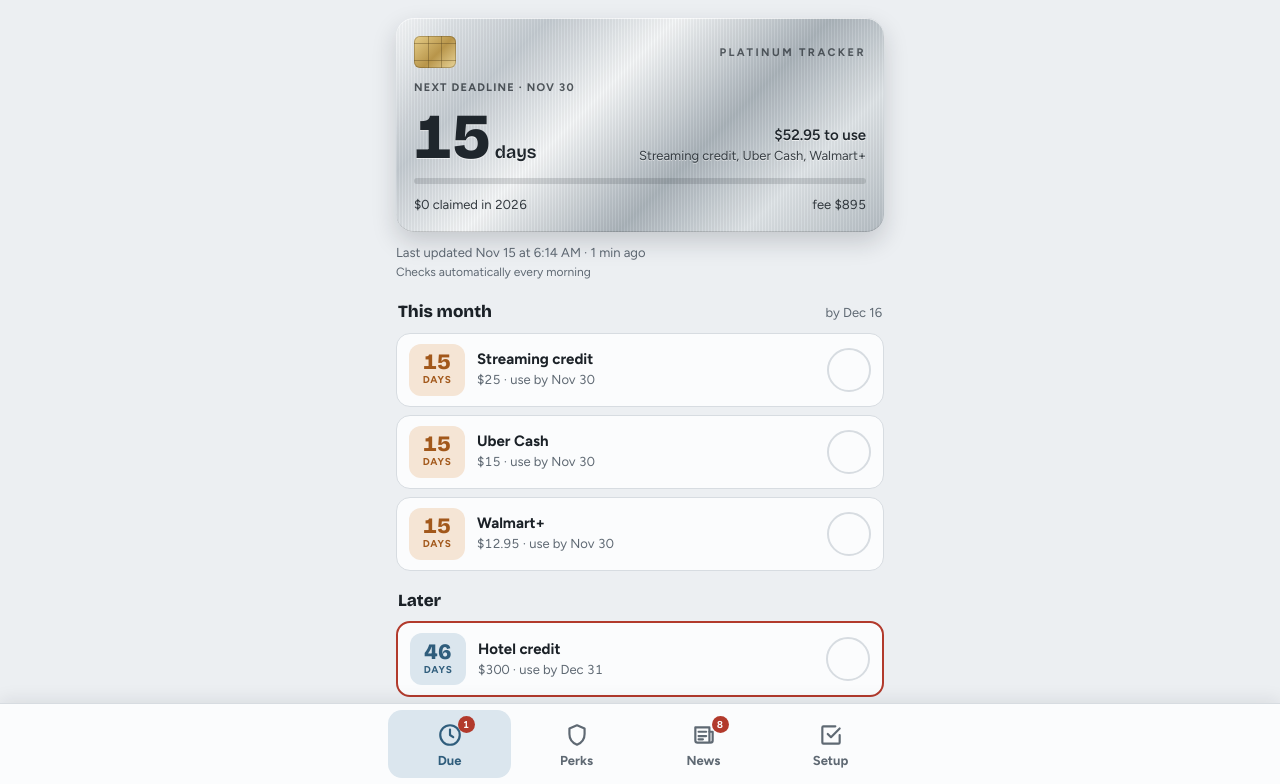
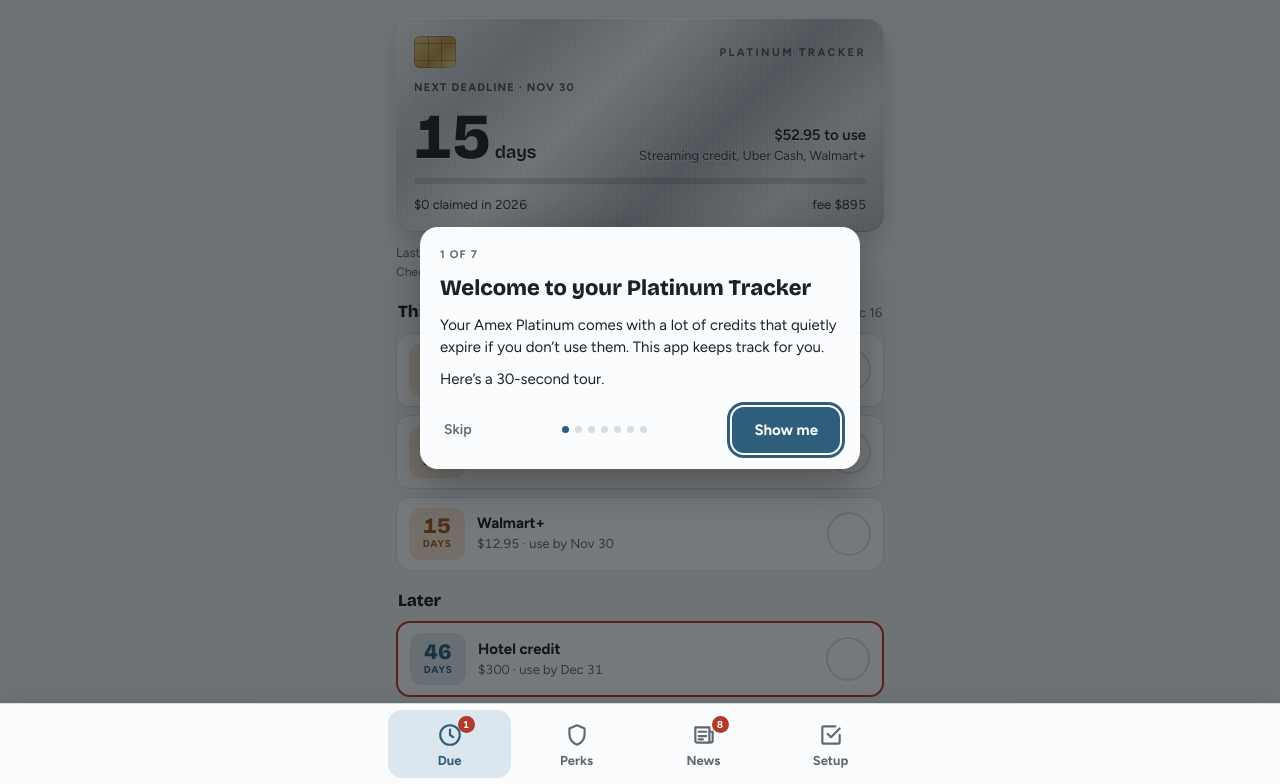
Before and after one commit to justinbclose/mathews-amex-card, a plain HTML site: page index.html in a window 1280 px wide. Shown: the top 784 px of the page. Drawn offline with nearby package versions, Linux system fonts and the light colour scheme.

Commit message:
Add one-time welcome walkthrough for first visit
Co-Authored-By: Claude Opus 5.5 <noreply@anthropic.com>
Claude-Session: https://claude.ai/code/session_01VL9vLTpbXpapUkTT8Mdi4P

```diff
--- a/index.html
+++ b/index.html
@@ -625,4 +625,72 @@ if(window.claude&&window.claude.use){
 (function(){try{var P=JSON.parse(document.getElementById('pnews').textContent);newsItems=(P.news||[]).slice().sort(function(a,b){return (b.date||'').localeCompare(a.date||'')});var A=P.alerts||{},a={};Object.keys(A).forEach(function(k){if(A[k]&&A[k].active!==false)a[k]=A[k]});alerts=a;brief=P.brief||null;newsState='ok'}catch(e){newsState='off'}render()})();
 })();
 </script>
+<style id="ptourstyle">
+/* First-visit walkthrough. Shows once per browser, then never again. */
+.tour-back{position:fixed;inset:0;background:rgba(10,14,18,.55);z-index:50;display:flex;align-items:flex-end;justify-content:center;padding:0 16px calc(104px + env(safe-area-inset-bottom,0px))}
+.tour-card{background:var(--card);color:var(--fg);border-radius:18px;max-width:440px;width:100%;padding:20px 20px 16px;box-shadow:0 18px 40px rgba(0,0,0,.3);display:flex;flex-direction:column;gap:10px}
+.tour-card.center{margin-bottom:auto;margin-top:auto}
+.tour-step{font-size:11px;letter-spacing:.11em;text-transform:uppercase;font-weight:700;color:var(--muted)}
+.tour-card h2{font-family:var(--display);font-size:22px;margin:0;text-wrap:balance}
+.tour-card p{font-size:15px;margin:0}
+.tour-card ul{margin:0;padding-left:18px;font-size:14px;display:flex;flex-direction:column;gap:4px}
+.tour-dots{display:flex;gap:6px}
+.tour-dots i{width:7px;height:7px;border-radius:50%;background:var(--line)}
+.tour-dots i.on{background:var(--accent)}
+.tour-nav{display:flex;align-items:center;justify-content:space-between;gap:10px;margin-top:6px}
+.tour-skip{background:none;border:0;color:var(--muted);font:600 14px var(--body);min-height:44px;padding:0 4px;cursor:pointer}
+.tour-next{min-height:46px;padding:0 22px;border-radius:12px;border:0;background:var(--accent);color:var(--card);font:700 15px var(--body);cursor:pointer}
+body.touring .tabs{z-index:51;pointer-events:none}
+.tab.tour-hi{outline:3px solid var(--accent);outline-offset:-3px;background:var(--accent-soft)}
+@media (prefers-reduced-motion:no-preference){.tab.tour-hi{animation:tourpulse 1.4s ease-in-out infinite}@keyframes tourpulse{50%{outline-color:transparent}}}
+</style>
+<script id="ptour">
+(function(){
+var KEY='plat-tracker-v1-welcome';
+try{if(localStorage.getItem(KEY))return}catch(e){return}
+var STEPS=[
+ {tab:null,title:'Welcome to your Platinum Tracker',body:'<p>Your Amex Platinum comes with a lot of credits that quietly expire if you don’t use them. This app keeps track for you.</p><p>Here’s a 30-second tour.</p>'},
+ {tab:'setup',title:'Start here: Setup',body:'<p>Since the card is new, most credits pay <strong>nothing until you enroll</strong> in the Amex app.</p><p>Setup is your checklist. Do each one, then tap its circle to tick it off.</p>'},
+ {tab:'due',title:'Due: what to use and when',body:'<ul><li>Every credit, sorted by how many days are left</li><li>Tap a credit to see how to use it</li><li>Tap the circle once you’ve used it this month or quarter</li></ul>'},
+ {tab:'due',title:'Don’t leave money on the table',body:'<p><strong>Every month</strong> (use by the last day): $25 streaming, $15 Uber Cash ($35 in December), Walmart+.</p><p><strong>Every quarter</strong> (by Mar 31, Jun 30, Sep 30, Dec 31): $100 Resy dining and $75 lululemon.</p><p><strong>Twice a year</strong> (by Jun 30 and Dec 31): $300 hotel credit on Amex Travel.</p><p><strong>Once a year</strong> (by Dec 31): $200 airline fees, CLEAR+, Uber One, Equinox, Oura and Airbnb. The Due tab counts down to each one.</p>'},
+ {tab:'perks',title:'Perks: what the card covers',body:'<p>Lounges, trip delay, phone and purchase protection, and how to file a claim. Tap any one for the details.</p>'},
+ {tab:'news',title:'News: updated every morning',body:'<p>Changes to the card, new credits and deadlines worth knowing, checked fresh each day.</p>'},
+ {tab:null,title:'Put it on your home screen',body:'<p>In Safari, tap <strong>Share</strong>, then <strong>Add to Home Screen</strong>. It opens like an app.</p><p style="color:var(--muted);font-size:13px">Your checkmarks are saved on this phone only. No account or login.</p>',last:true}
+];
+var i=0, back;
+function goTab(t){var b=document.querySelector('.tab[data-tab="'+t+'"]');if(b)b.click()}
+function hi(t){Array.prototype.forEach.call(document.querySelectorAll('.tab'),function(b){b.classList.toggle('tour-hi',!!t&&b.dataset.tab===t)})}
+function done(toSetup){
+  try{localStorage.setItem(KEY,String(Date.now()))}catch(e){}
+  document.body.classList.remove('touring');hi(null);
+  if(back)back.remove();
+  goTab(toSetup?'setup':'due');
+}
+function show(){
+  var s=STEPS[i];
+  if(s.tab)goTab(s.tab);
+  hi(s.tab);
+  back.innerHTML='<div class="tour-card'+(s.tab?'':' center')+'" role="dialog" aria-modal="true" aria-labelledby="tourT">'+
+    '<span class="tour-step">'+(i+1)+' of '+STEPS.length+'</span><h2 id="tourT">'+s.title+'</h2>'+s.body+
+    '<div class="tour-nav">'+(s.last?'<span></span>':'<button type="button" class="tour-skip" data-tour="skip">Skip</button>')+
+    '<div class="tour-dots" aria-hidden="true">'+STEPS.map(function(_,k){return '<i'+(k===i?' class="on"':'')+'></i>'}).join('')+'</div>'+
+    '<button type="button" class="tour-next" data-tour="next">'+(s.last?'Start with Setup':(i===0?'Show me':'Next'))+'</button></div></div>';
+  var n=back.querySelector('.tour-next');if(n)n.focus();
+}
+function start(){
+  if(!document.querySelector('.tab'))return setTimeout(start,100);
+  back=document.createElement('div');back.className='tour-back';
+  back.addEventListener('click',function(e){
+    var b=e.target.closest&&e.target.closest('button[data-tour]');if(!b)return;
+    e.stopPropagation();
+    if(b.dataset.tour==='skip')return done(false);
+    if(STEPS[i].last)return done(true);
+    i++;show();
+  });
+  document.addEventListener('keydown',function(e){if(e.key==='Escape'&&document.body.classList.contains('touring'))done(false)});
+  document.body.appendChild(back);document.body.classList.add('touring');show();
+}
+start();
+})();
+</script>
 </body></html>
```
